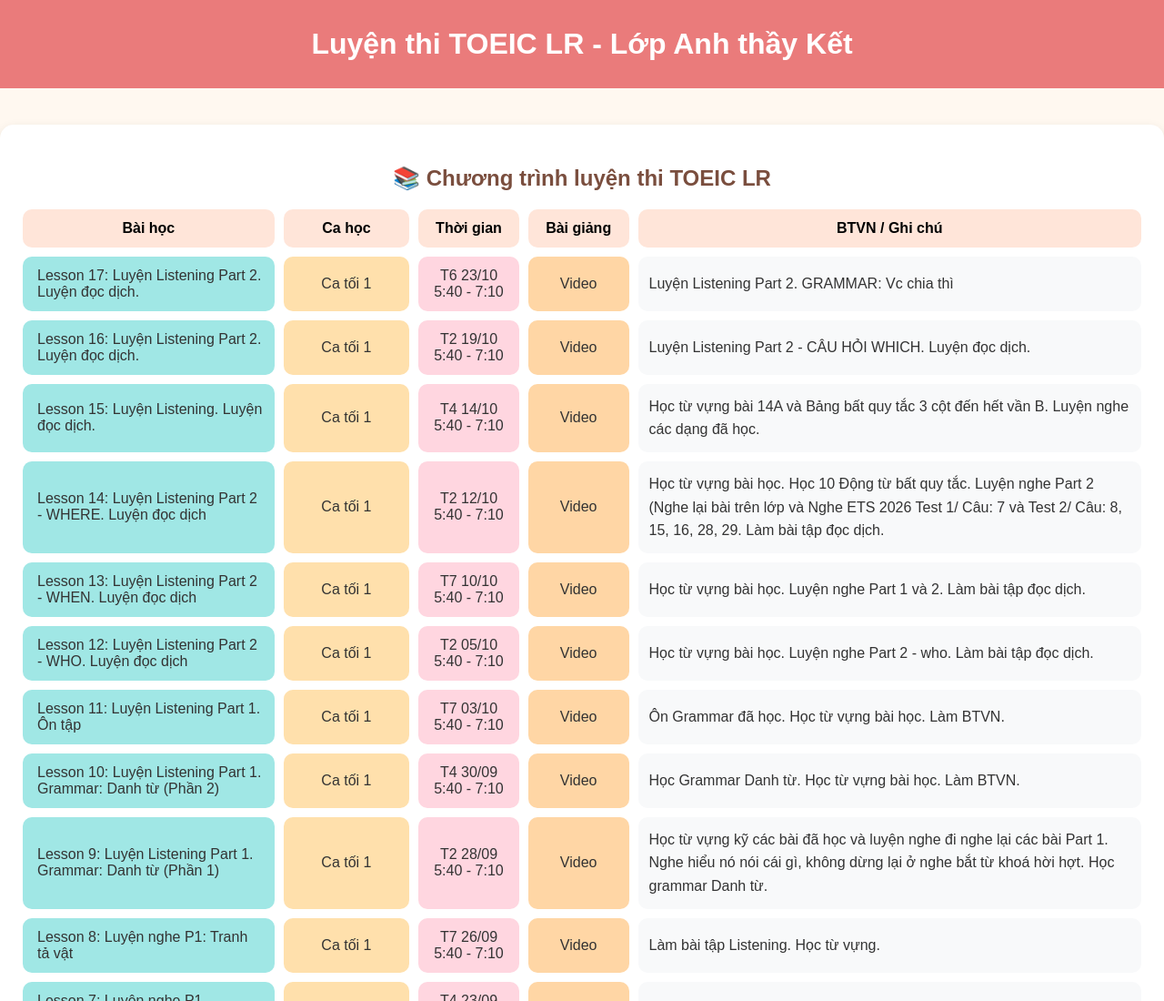
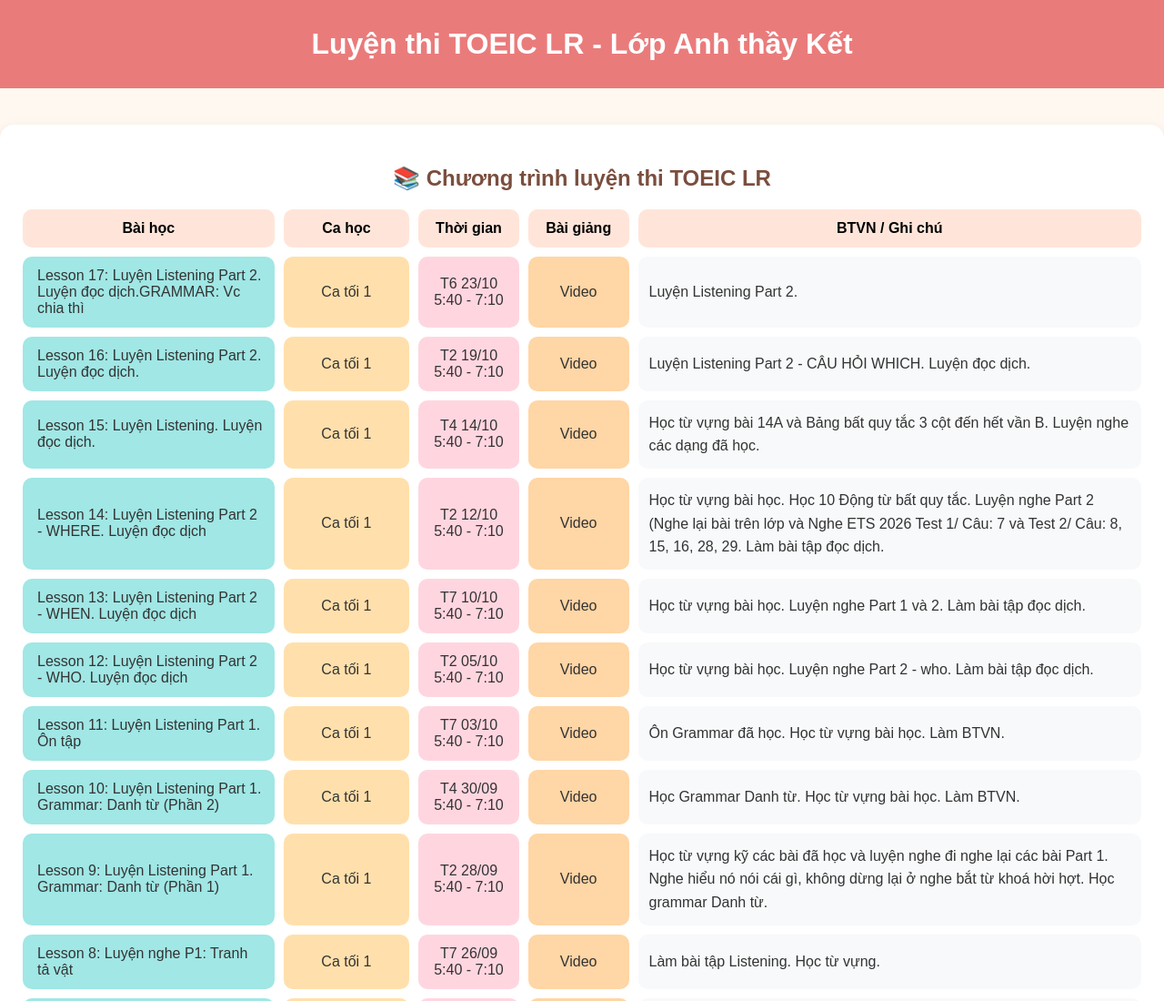
Before and after one commit to ketng91/khoatoeicLR, a plain HTML site: page index.html in a window 1280 px wide. Shown: the top 1100 px of the page at 91% size. Drawn offline with Linux system fonts and the light colour scheme.

Commit message:
Add files via upload

```diff
--- a/index.html
+++ b/index.html
@@ -313,14 +313,20 @@ const lessons = [
     note:"Luyện Listening Part 2 - CÂU HỎI WHICH. Luyện đọc dịch. "
 },
 {
-    lesson:"Lesson 17: Luyện Listening Part 2. Luyện đọc dịch. ",
+    lesson:"Lesson 17: Luyện Listening Part 2. Luyện đọc dịch.GRAMMAR: Vc chia thì",
     lessonLink:"",
     session:"Ca tối 1",
     time:"T6 23/10<br>5:40 - 7:10",
     video:"",
     homework:"",
-    note:"Luyện Listening Part 2. GRAMMAR: Vc chia thì "
+    note:"Luyện Listening Part 2. "
 },
+
+
+
+
+
+
 
 ];
 
```
